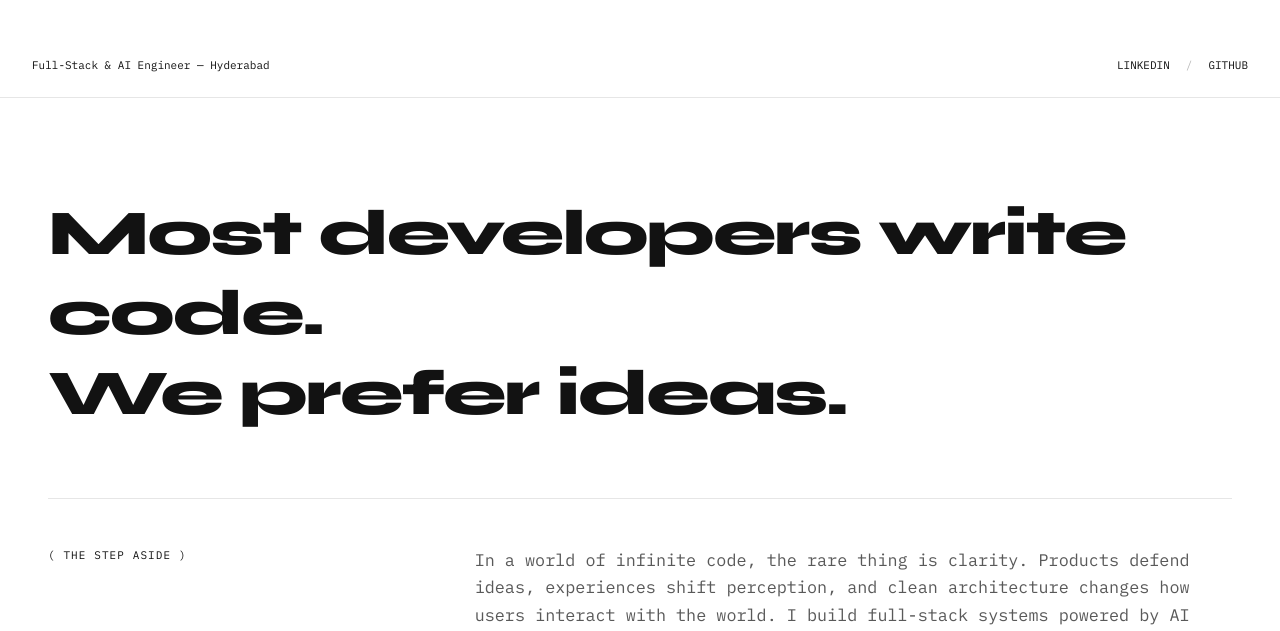
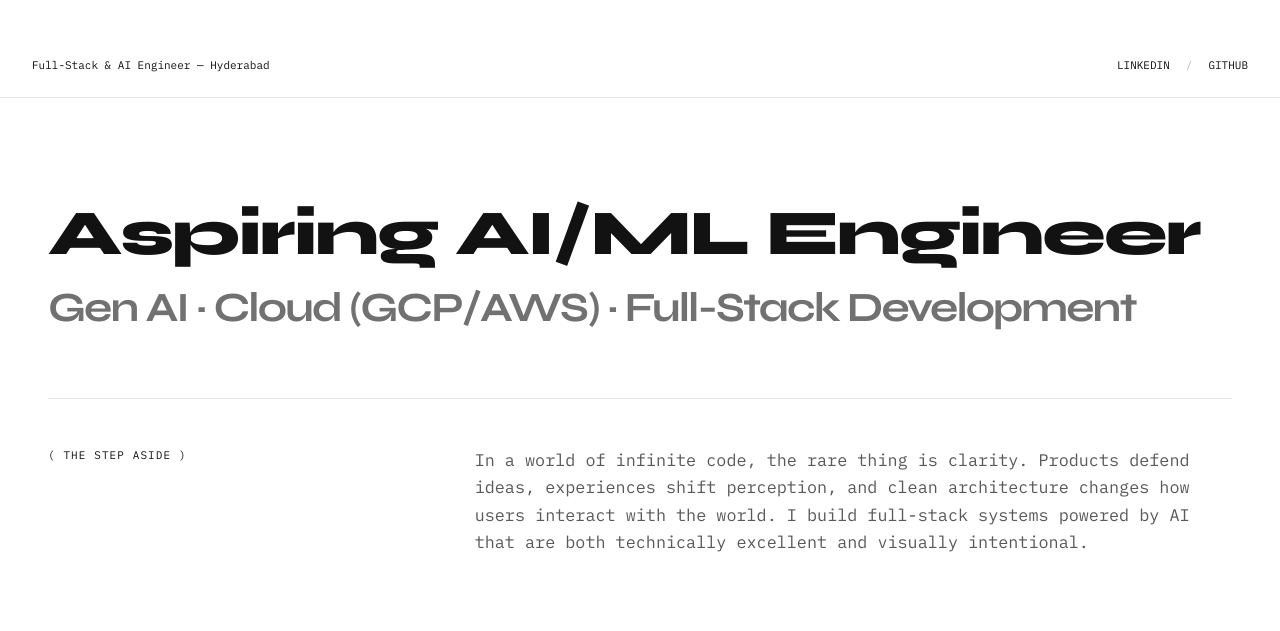
Before and after one commit to vaishnu13/my-portfolio, a React (Vite) app: page / in a window 1280 px wide. Shown: the part 703-1334 px from the top of the page. Built offline with nearby package versions, Linux system fonts and the light colour scheme.

Commit message:
Update Showreel heading to Aspiring AI/ML Engineer | Gen AI · Cloud (GCP/AWS) · Full-Stack Development

```diff
--- a/src/components/Showreel.tsx
+++ b/src/components/Showreel.tsx
@@ -18,8 +18,10 @@ export function Showreel() {
             letterSpacing: '-0.03em',
           }}
         >
-          Most developers write code.<br />
-          We prefer ideas.
+          Aspiring AI/ML Engineer<br />
+          <span className="text-[#121212]/60 font-medium text-[0.65em] block mt-2">
+            Gen AI · Cloud (GCP/AWS) · Full-Stack Development
+          </span>
         </motion.h2>
 
         {/* 2-column editorial block */}
```
